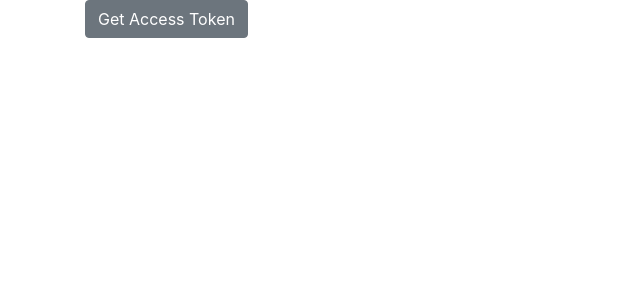
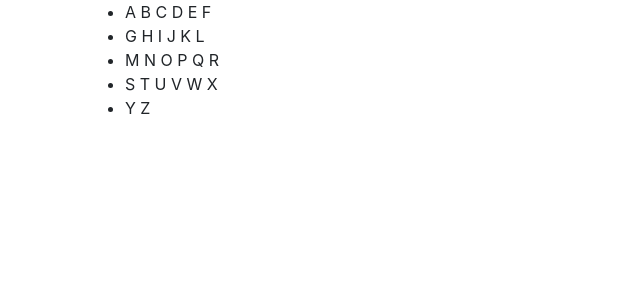
Before and after one commit to UniquelySimilar/vue-sandbox, a Vue app: page / in a window 1280 px wide. Shown: the top 300 px of the page, without its empty margins (0-640 px from the left). Built offline with nearby package versions, Linux system fonts and the light colour scheme.

Commit message:
vuetest: divide array

```diff
--- a/src/App.vue
+++ b/src/App.vue
@@ -1,16 +1,16 @@
 <template>
   <div id="app" class="container">
-    <vuex-local-storage />
+    <divide-array />
   </div>
 </template>
 
 <script>
-  import VuexLocalStorage from '@/components/stackoverflow/vuex-local-storage/VuexLocalStorage'
+  import DivideArray from '@/components/vuetest/misc/DivideArray'
 
   export default {
     name: 'App',
     components: {
-      VuexLocalStorage
+      DivideArray
     },
     data() {
       return {
--- /dev/null
+++ b/src/components/vuetest/misc/DivideArray.vue
@@ -0,0 +1,56 @@
+<template>
+  <div class="divide-array">
+    <div class="row">
+      <div class="col-md-6">
+        <ul>
+          <li v-for="(line, index) in sixLetterStringArray" :key="index">
+            {{ line }}
+          </li>
+        </ul>
+      </div>
+    </div>
+  </div>
+</template>
+
+<script>
+  export default {
+    data() {
+      return {
+        alphabet: [
+          'A', 'B', 'C', 'D', 'E', 'F',
+          'G', 'H', 'I', 'J', 'K', 'L',
+          'M', 'N', 'O', 'P', 'Q', 'R',
+          'S', 'T', 'U', 'V', 'W', 'X',
+          'Y', 'Z'
+        ],
+        numLettersOnline: 6
+      }
+    },
+    computed: {
+      sixLetterStringArray() {
+        let alphabetCopy = [...this.alphabet];
+        let lineArray = [];
+        let done = false;
+
+        while (!done) {
+          let tempArray = [];
+          for (let i = 0; i < this.numLettersOnline; i++) {
+            tempArray.push(alphabetCopy[0]);
+            alphabetCopy.shift();
+            if (alphabetCopy.length === 0) {
+              done = true;
+              break;
+            }
+          }
+          let line = tempArray.join(' ');
+          lineArray.push(line);
+        }
+
+        return lineArray;
+      }
+    },
+    created() {
+      //console.log(this.sixLetterStringArray);
+    }
+  }
+</script>
--- a/src/main.js
+++ b/src/main.js
@@ -5,7 +5,7 @@ import App from './App.vue'
 //import router from '@/components/stackoverflow/router-params-example/router'
 
 //import store from './store'
-import store from '@/components/stackoverflow/vuex-local-storage/store'
+//import store from '@/components/stackoverflow/vuex-local-storage/store'
 
 import 'bootstrap/dist/css/bootstrap.css'
 // Uncomment when using Bootstrap components
@@ -16,6 +16,6 @@ Vue.config.productionTip = false
 
 new Vue({
   //router,
-  store,
+  //store,
   render: h => h(App),
 }).$mount('#app')
```
